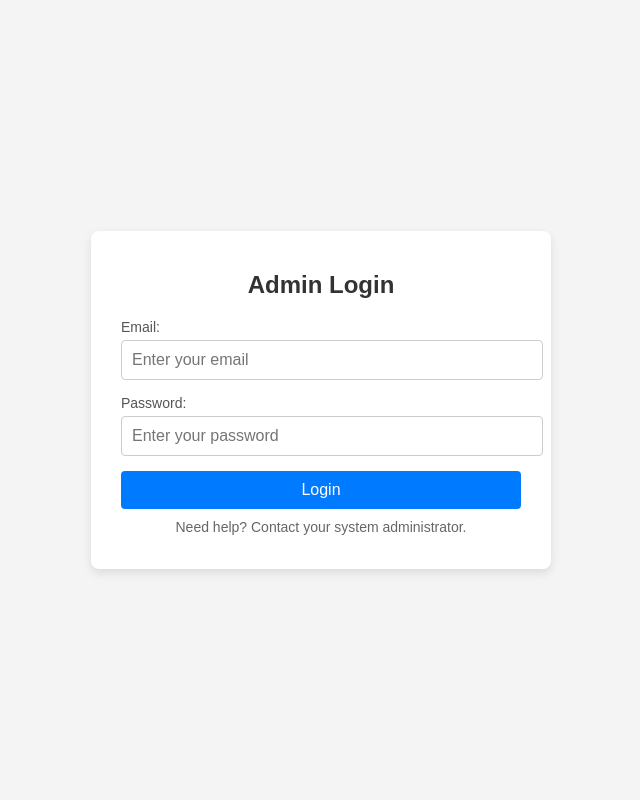
After one commit to kazikhalid757/Grameen_Shilpo-_2.0, a PHP site: page /E-Market-Place/admin_login.php in a window 1280 px wide. The commit adds this page. Shown: the whole page, without its empty margins (319-959 px from the left). Run offline with PHP 8.4, Linux system fonts and the light colour scheme.

Commit message:
add admin dashboard and admin login

```diff
--- /dev/null
+++ b/login-system/admin_login.php
@@ -0,0 +1,121 @@
+<?php
+session_start();
+
+// Include the database connection
+require 'db.php';
+
+// Handle login form submission
+if ($_SERVER['REQUEST_METHOD'] == 'POST') {
+    $email = $mysqli->escape_string($_POST['email']);
+    $password = $_POST['password'];
+
+    // Query to check if the admin exists
+    $result = $mysqli->query("SELECT * FROM admins WHERE email = '$email' AND password = '$password'");
+
+    // Validate login
+    if ($result->num_rows == 1) {
+        $user = $result->fetch_assoc();
+
+        // Set session variables
+        $_SESSION['email'] = $user['email'];
+        $_SESSION['UserName'] = $user['name'];
+        $_SESSION['logged_in'] = true;
+
+        // Redirect to admin dashboard
+        header("location: ../source/admin_dashboard.php");
+        exit();
+    } else {
+        // Invalid login alert
+        echo "<script>alert('Invalid email or password. Please try again.');</script>";
+        header("Refresh:0; url=admin_login.php");
+    }
+}
+?>
+
+<!DOCTYPE html>
+<html lang="en">
+<head>
+    <meta charset="UTF-8">
+    <meta name="viewport" content="width=device-width, initial-scale=1.0">
+    <title>Admin Login</title>
+    <style>
+        /* Basic styles */
+        body {
+            font-family: Arial, sans-serif;
+            background-color: #f4f4f4;
+            display: flex;
+            justify-content: center;
+            align-items: center;
+            height: 100vh;
+            margin: 0;
+        }
+
+        .login-container {
+            background: #fff;
+            padding: 20px 30px;
+            border-radius: 8px;
+            box-shadow: 0 4px 10px rgba(0, 0, 0, 0.1);
+            width: 100%;
+            max-width: 400px;
+            text-align: center;
+        }
+
+        .login-container h2 {
+            margin-bottom: 20px;
+            color: #333;
+        }
+
+        .login-container label {
+            font-size: 14px;
+            color: #555;
+            display: block;
+            margin-bottom: 5px;
+            text-align: left;
+        }
+
+        .login-container input {
+            width: 100%;
+            padding: 10px;
+            margin-bottom: 15px;
+            border: 1px solid #ccc;
+            border-radius: 4px;
+            font-size: 16px;
+        }
+
+        .login-container button {
+            width: 100%;
+            padding: 10px;
+            background: #007BFF;
+            border: none;
+            color: #fff;
+            font-size: 16px;
+            border-radius: 4px;
+            cursor: pointer;
+            transition: background 0.3s;
+        }
+
+        .login-container button:hover {
+            background: #0056b3;
+        }
+
+        .login-container p {
+            margin-top: 10px;
+            font-size: 14px;
+            color: #666;
+        }
+    </style>
+</head>
+<body>
+    <div class="login-container">
+        <h2>Admin Login</h2>
+        <form method="POST" action="">
+            <label for="email">Email:</label>
+            <input type="email" id="email" name="email" placeholder="Enter your email" required>
+            <label for="password">Password:</label>
+            <input type="password" id="password" name="password" placeholder="Enter your password" required>
+            <button type="submit">Login</button>
+        </form>
+        <p>Need help? Contact your system administrator.</p>
+    </div>
+</body>
+</html>
--- /dev/null
+++ b/source/logout.php
@@ -0,0 +1,6 @@
+<?php
+session_start(); // Starts the session
+session_destroy(); // Destroys the session, effectively logging the user out
+header("Location: ../login-system/admin_login.php"); // Redirects the user to the login page
+exit(); // Ensures the script stops executing after the redirect
+?>
```
Also changed, not shown: login-system/profile.php (+16 -29 lines), source/admin_dashboard.php (added, +301 -0 lines), seller/productPic/1732553169IMG2023533543545.jpg (added).
